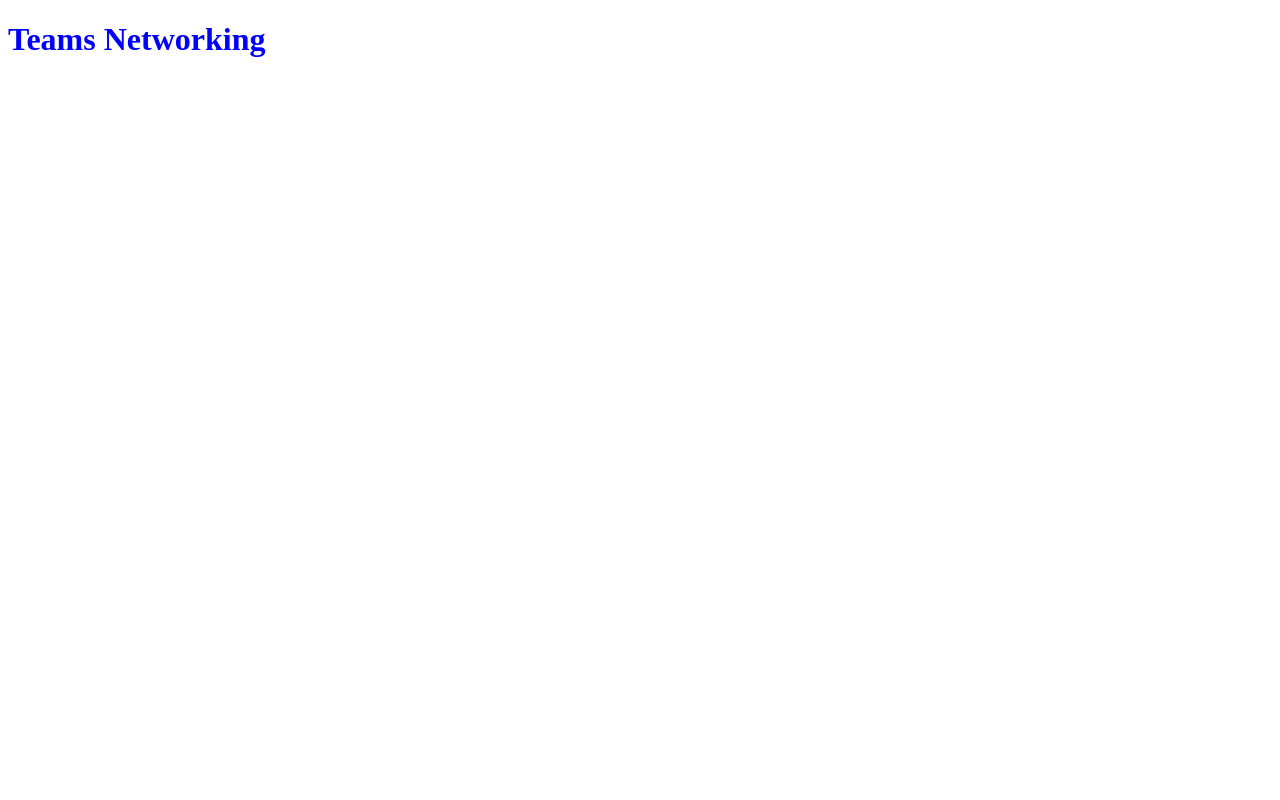
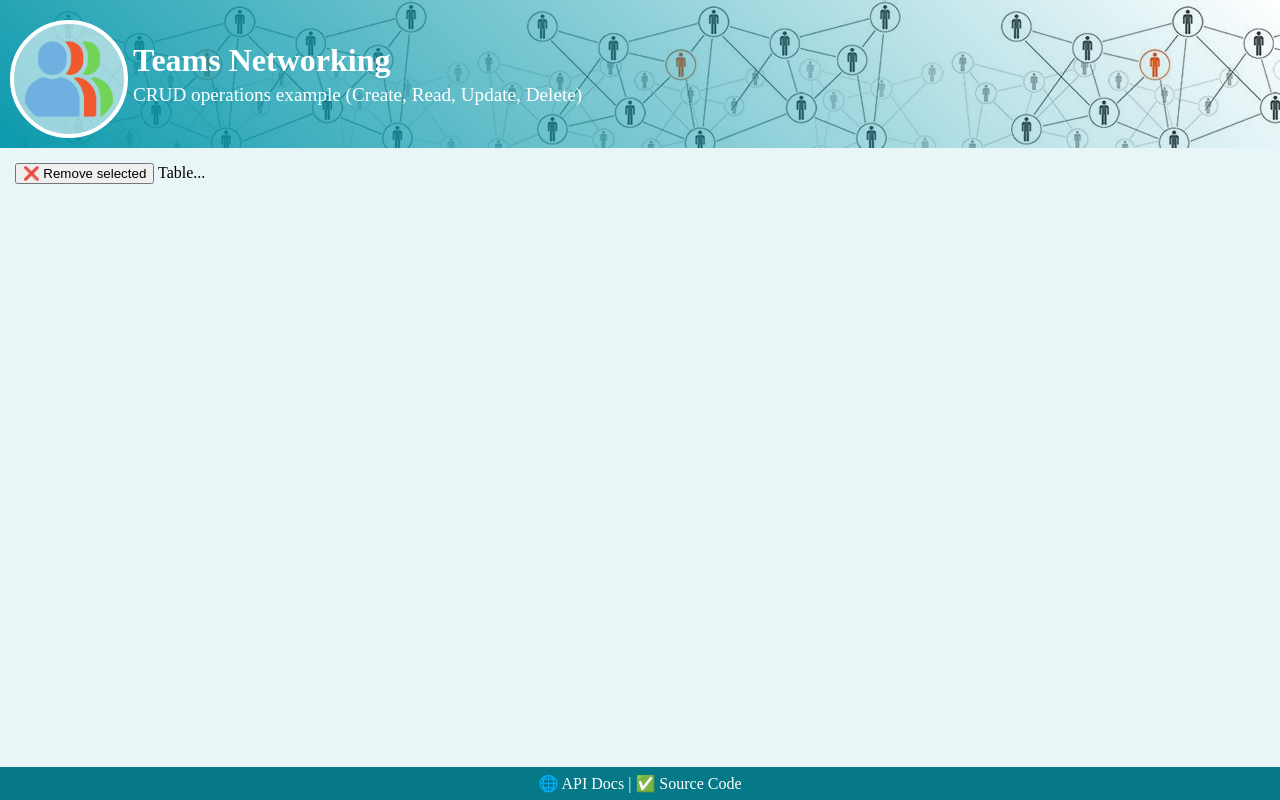
Before and after one commit to constantinraulivan/team-networking, a website built with webpack: page src/index.html in a window 1280 px wide. Built offline with nearby package versions, Linux system fonts and the light colour scheme.

Commit message:
main layout

```diff
--- a/src/index.html
+++ b/src/index.html
@@ -6,6 +6,24 @@
     <title>Teams Networking</title>
   </head>
   <body>
-    <h1>Teams Networking</h1>
+    <header>
+      <div id="header-wrapper">
+        <div id="my-picture">
+          <img src="/images/network-team-icon.png" alt="" width="100px" height="100px" />
+        </div>
+        <div id="header-info">
+          <h1>Teams Networking</h1>
+          <h2>CRUD operations example (Create, Read, Update, Delete)</h2>
+        </div>
+      </div>
+    </header>
+
+    <section>
+      <button>❌ Remove selected</button>
+
+      Table...
+    </section>
+
+    <footer>🌐 API Docs | ✅ Source Code</footer>
   </body>
 </html>
--- a/src/style.css
+++ b/src/style.css
@@ -1,3 +1,65 @@
+html {
+  height: 100%;
+}
+
+body {
+  min-height: 100%;
+  margin: 0;
+  display: flex;
+  flex-direction: column;
+  background: #e9f6f8;
+}
+
+header {
+  background: url(/images/th.png);
+}
+
+header img {
+  padding: 5px;
+  border-radius: 50%;
+  border: 4px solid #fff;
+  background-color: #ffffff90;
+}
+
+#my-picture {
+  padding: 5px;
+  width: 108px;
+  height: 108px;
+}
+
+#header-wrapper {
+  padding: 15px 5px;
+  display: flex;
+  flex-direction: row;
+  align-items: center;
+  background: linear-gradient(45deg, #0798abfa, transparent);
+}
+
+body > section {
+  flex: 1;
+  padding: 15px;
+}
+
+#header-info {
+  padding: 10px;
+  text-shadow: 1px 1px 2px #00000000;
+}
+
 h1 {
-  color: blue;
+  color: white;
+  margin: 5px 0;
 }
+
+h2 {
+  color: white;
+  margin: 5px 0;
+  font-weight: 100;
+  font-size: 1.2em;
+}
+
+footer {
+  background-color: #057988;
+  color: white;
+  text-align: center;
+  padding: 7px;
+}
```
Also changed, not shown: images/network-team-icon.png (added), images/th.png (added).
